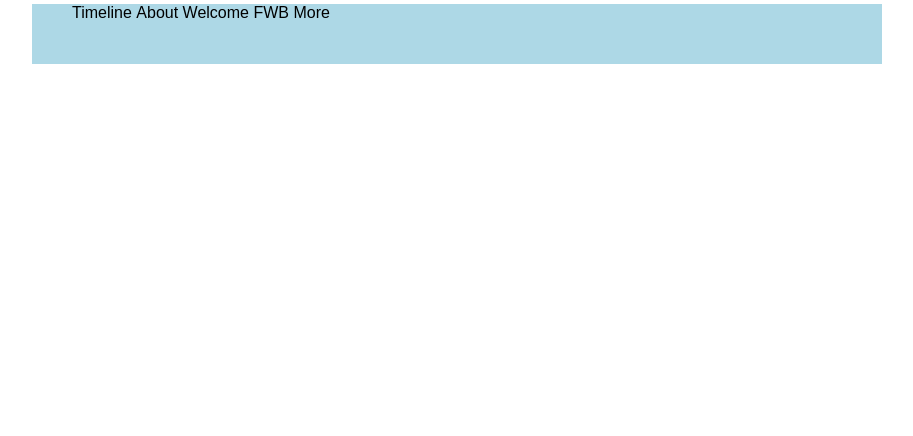
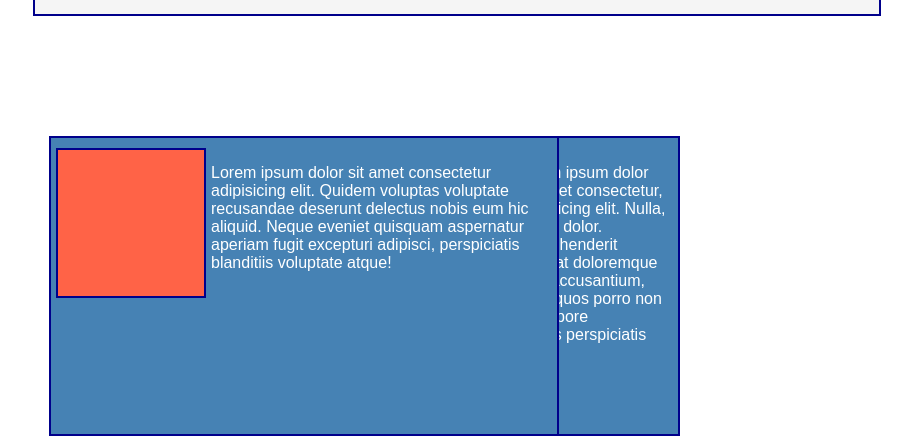
Before and after one commit to gamma-ortiz/Social-Mockup, a plain HTML site: page index.html in a window 1280 px wide. Shown: the part 432-868 px from the top of the page, without its empty margins (183-1096 px from the left). Before the commit the page ends 800 px from the top, so only its background shows below. Drawn offline with Linux system fonts and the light colour scheme.

Commit message:
Latest version

```diff
--- a/index.html
+++ b/index.html
@@ -4,7 +4,7 @@
 <head>
 
     <title>Social Network Header</title>
-    <link rel="stylesheet" href="style.css"type="text/CSS">
+    <link rel="stylesheet" href="style.css" type="text/CSS">
 </head>
 
 <body>
@@ -30,13 +30,37 @@
 
     </header>
     <div class="header-below">
-        <ul class="underbar">
+        <ul class="underbar ">
             <li>Timeline</li>
-            <li>About</li>
+            <li> About</li>
             <li>Welcome</li>
             <li>FWB</li>
-            <li>More</li>
+            <li>More⏷</li>
         </ul>
+    </div>
+    <div class="row">
+        <div class="column left  " id="column-color">
+
+            <div class="profile-img2"></div>
+
+            <p class="white">Lorem ipsum dolor sit amet consectetur,
+                adipisicing elit. Nulla, minus dolor.
+                Reprehenderit repellat doloremque cum accusantium,
+                error quos porro non necessitatibus earum!
+                Tempore aspernatur explicabo minus perspiciatis pariatur, minima inventore.
+            </p>
+        </div>
+        <div class="column right" id="column-color2">
+            <div class="profile-img2">
+
+            </div>
+
+            <p class="white">Lorem ipsum dolor sit amet consectetur adipisicing elit.
+                Quidem voluptas voluptate recusandae deserunt delectus nobis eum hic aliquid.
+                Neque eveniet quisquam aspernatur aperiam fugit excepturi adipisci,
+                perspiciatis blanditiis voluptate atque!
+            </p>
+        </div>
     </div>
 
 </body>
--- a/style.css
+++ b/style.css
@@ -3,18 +3,23 @@
 
 * {
     box-sizing: border-box;
-    font-family: Arial, Helvetica, sans-serif;
+    font-family: sans-serif;
+
+
+
 }
 
 .header {
-    width: 850px;
+    width: 848px;
     height: 400px;
     background-color: steelblue;
+    border: 2px solid darkblue;
     margin: 0 auto;
 }
 
 .profile-img {
     background-color: tomato;
+    border: 2px solid darkblue;
     width: 150px;
     height: 150px;
     position: relative;
@@ -26,35 +31,85 @@
 
 .white {
     color: white;
+
 }
 
 .move {
     position: relative;
-    top: 200px;
+    top: 255px;
     left: 65px;
 }
 
 
 
 .header-below {
-    background-color: lightblue;
-    width: 850px;
+    background-color: whitesmoke;
+    border: 2px solid darkblue;
+    width: 848px;
     height: 60px;
     margin: 0 auto;
-
-
+    position: relative;
+    top: -20px;
+    padding-top: 5px;
 }
 
 
 .nav-bar {
     position: relative;
     float: right;
-    top: 100px;
+    top: 200px;
     right: 25px;
 }
+.underbar {
+    display: flex;
+    list-style-type: none;
+    justify-content: space-around;
+    align-content: flex-end;
+    flex-direction: row;
+}
 
-.underbar li {
-    display: inline;
-    list-style-type: none;
+.column {
+    background-color: steelblue;
+    float: left;
+    width: 50%;
+    padding: 10px;
+    height: 300px;
+  }
+
+
+  .row:after {
+    content: "";
+    display: table;
+    clear: both;
+  }
+
+#column-color {
+    background-color: steelblue;
+    border: 2px solid darkblue;
+    width: 326px;
     position: relative;
+    top: 100px;
+    left: 529px;
+
+
 }
+
+#column-color2 {
+    background-color: steelblue;
+    border: 2px solid darkblue;
+    width: 510px;
+    float: right;
+    position: relative;
+    top: 100px;
+    left: -530px;
+}
+.profile-img2 {
+    background-color: tomato;
+    border: 2px solid darkblue;
+    width: 150px;
+    height: 150px;
+    position: relative;
+    float: left;
+    top: 0px;
+    left: -5px;
+}
```
